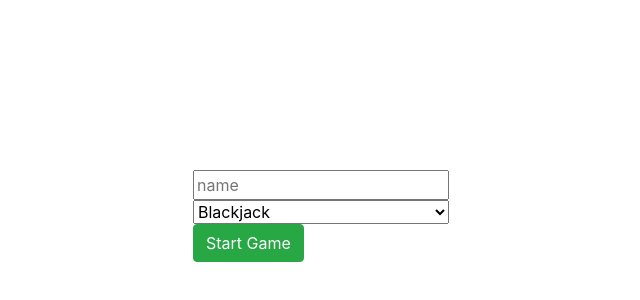
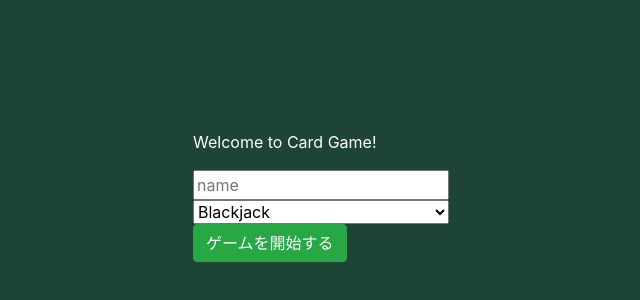
Before and after one commit to tokatu4561/brack-jack, a website with bundled scripts: page index.html in a window 1280 px wide. Shown: the part 204-504 px from the top of the page, without its empty margins (319-959 px from the left). Built offline with nearby package versions, Linux system fonts and the light colour scheme.

Commit message:
add lite server

```diff
--- a/index.html
+++ b/index.html
@@ -18,6 +18,7 @@
       rel="stylesheet"
     />
     <title>black-jack</title>
+    <link rel="stylesheet" href="style.css" />
     <script src="dist/app.js" type="module"></script>
   </head>
   <body>
@@ -41,7 +42,9 @@
         </div>
         <!-- submit div -->
         <div>
-          <a href="" class="btn btn-success">Start Game </a>
+          <button id="game-start" class="btn btn-success">
+            ゲームを開始する
+          </button>
         </div>
       </div>
     </div>
--- a/package.json
+++ b/package.json
@@ -2,10 +2,10 @@
   "name": "understanding-typescript",
   "version": "1.0.0",
   "description": "Understanding TypeScript Course Setup",
-  "main": "app.js",
+  "main": "./dist",
   "scripts": {
     "test": "echo \"Error: no test specified\" && exit 1",
-    "start": "webpack-dev-server"
+    "start": "lite-server"
   },
   "keywords": [
     "typescript",
@@ -14,6 +14,7 @@
   "author": "Maximilian Schwarzmüller",
   "license": "ISC",
   "devDependencies": {
+    "lite-server": "^2.5.4",
     "ts-loader": "^7.0.3",
     "typescript": "^3.8.3",
     "webpack": "^4.43.0",
```
Also changed, not shown: 1 other file.
